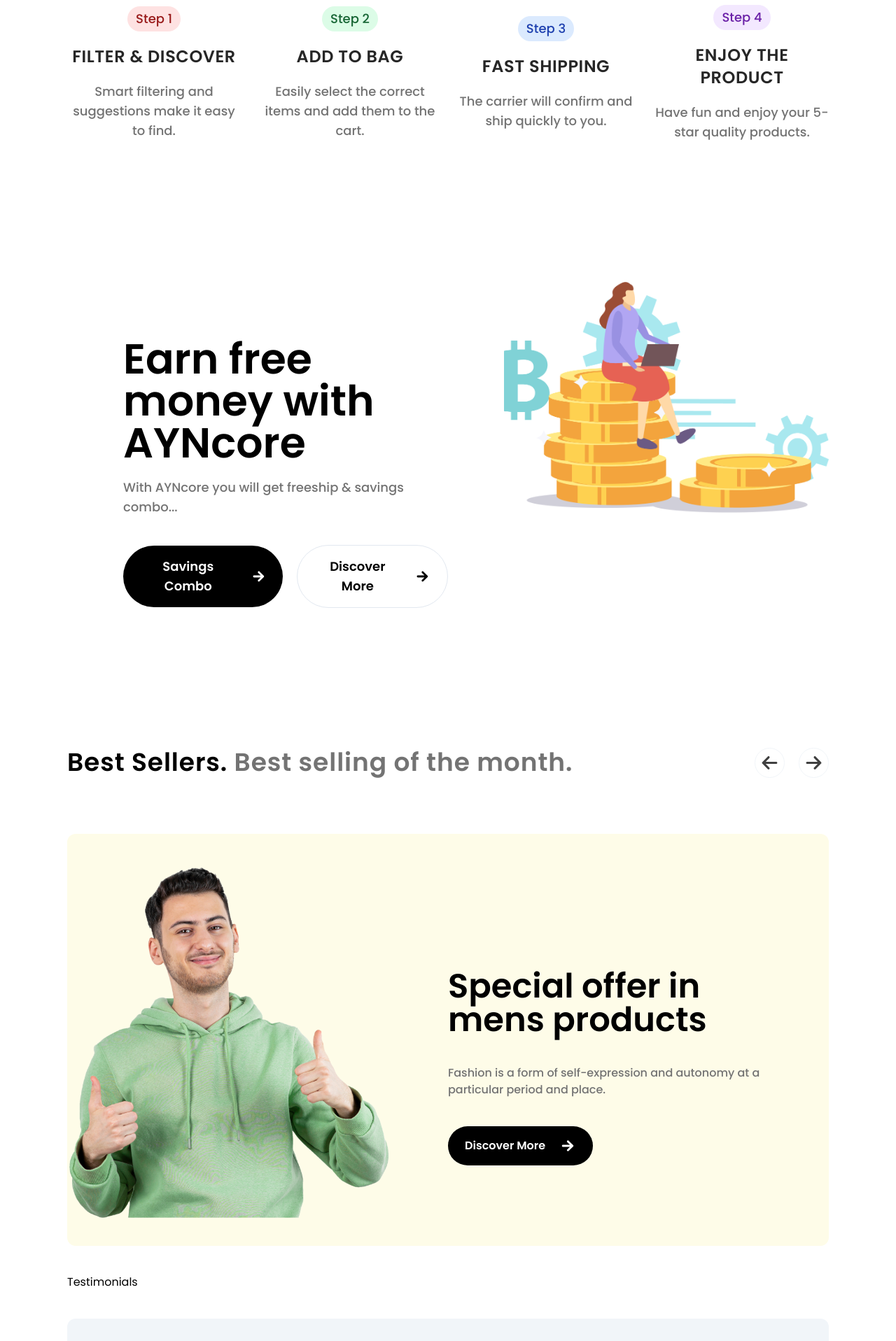
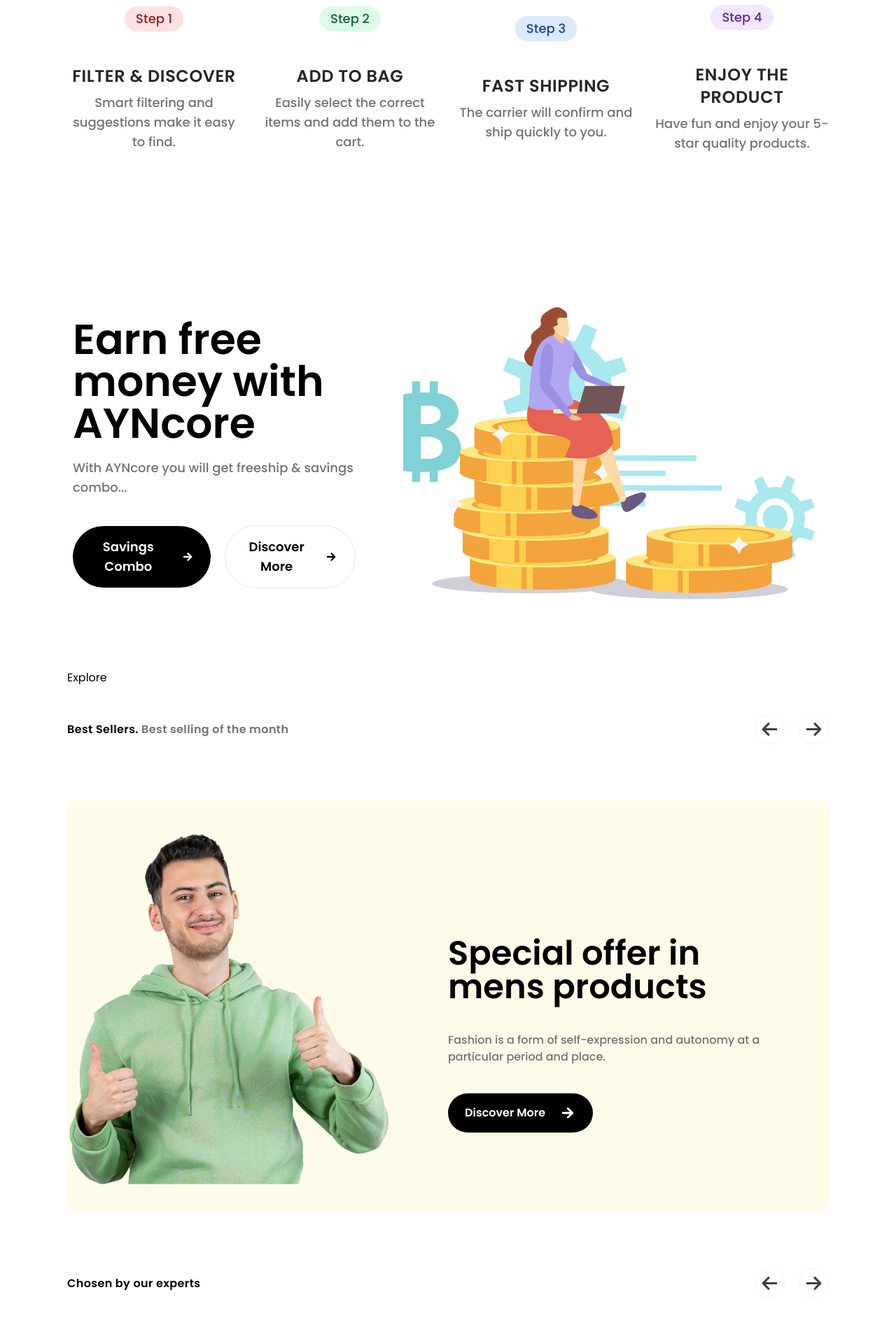
Before and after one commit to ayncore/e-com-web, a Next.js app: page / in a window 1280 px wide. Shown: the part 1494-3411 px from the top of the page at 70% size. Built offline with nearby package versions, Linux system fonts and the light colour scheme.

Commit message:
feat(home/experts.tsx, explore.tsx): initialized

```diff
--- a/src/app/page.tsx
+++ b/src/app/page.tsx
@@ -1,5 +1,7 @@
 import BestSellers from "@/components/home/best-sellers";
 import Discover from "@/components/home/discover";
+import Experts from "@/components/home/experts";
+import Explore from "@/components/home/explore";
 import Hero from "@/components/home/hero";
 import NewArrivals from "@/components/home/new-arrivals";
 import NewsLetter from "@/components/home/news-letter";
@@ -17,10 +19,12 @@
         <NewArrivals />
         <Structure />
         <PrimeMembership/>
+        <Explore/>
         <BestSellers />
         <SpecialOffers/>
+        <Experts/>
+        <NewsLetter />
         <Testimonials />
-        <NewsLetter />
       </div>
     </div>
   );
--- a/src/components/home/best-sellers.tsx
+++ b/src/components/home/best-sellers.tsx
@@ -10,7 +10,7 @@
         <h1 className={`${styles.sectionHeadText}`}>
           Best Sellers.{" "}
           <span className={`${styles.sectionSubText}`}>
-            Best selling of the month.
+            Best selling of the month
           </span>
         </h1>
         <div className="icons flex items-center gap-5 justify-between lg:justify-normal mt-5 lg:mt-0">
--- a/src/components/home/discover.tsx
+++ b/src/components/home/discover.tsx
@@ -10,7 +10,7 @@
         <h1 className={`${styles.sectionHeadText}`}>
         Discover more.{" "}
           <span className={`${styles.sectionSubText}`}>
-          Good things are waiting for you.
+          Good things are waiting for you
           </span>
         </h1>
         <div className="icons flex items-center gap-5 justify-between lg:justify-normal mt-5 lg:mt-0">
--- /dev/null
+++ b/src/components/home/experts.tsx
@@ -0,0 +1,28 @@
+import { styles } from "@/constants/styles";
+import React from "react";
+import { FaArrowLeft } from "react-icons/fa6";
+import { FaArrowRight } from "react-icons/fa6";
+
+const Experts = () => {
+  return (
+    <div className="experts w-full h-full py-10">
+    <div className="flex-row lg:flex items-center justify-between">
+      <h1 className={`${styles.sectionHeadText}`}>
+      Chosen by our experts{" "}
+      </h1>
+      <div className="icons flex items-center gap-5 justify-between lg:justify-normal mt-5 lg:mt-0">
+        <button className=" text-neutral-700 p-2 hover:bg-slate-50 rounded-full border border-slate-100">
+          {" "}
+          <FaArrowLeft size={25} />
+        </button>
+        <button className=" text-neutral-700 p-2 hover:bg-slate-50 rounded-full border border-slate-100">
+          {" "}
+          <FaArrowRight size={25} />
+        </button>
+      </div>
+    </div>
+  </div>
+  )
+}
+
+export default Experts
--- /dev/null
+++ b/src/components/home/explore.tsx
@@ -0,0 +1,9 @@
+import React from 'react'
+
+const Explore = () => {
+  return (
+    <div>Explore</div>
+  )
+}
+
+export default Explore
--- a/src/components/home/new-arrivals.tsx
+++ b/src/components/home/new-arrivals.tsx
@@ -10,7 +10,7 @@
         <h1 className={`${styles.sectionHeadText}`}>
           New Arrivals.{" "}
           <span className={`${styles.sectionSubText}`}>
-          REY backpacks & bags.
+          REY backpacks & bags
           </span>
         </h1>
         <div className="icons flex items-center gap-5 justify-between lg:justify-normal mt-5 lg:mt-0">
--- a/src/components/home/prime-membership.tsx
+++ b/src/components/home/prime-membership.tsx
@@ -5,8 +5,8 @@
 
 const PrimeMembership = () => {
   return (
-    <div className="primemembership h-full w-full bg-white rounded-xl my-10 flex justify-between flex-col lg:flex-row gap-20 lg:gap-0 py-10">
-      <div className="left flex-1 p-2 lg:p-20">
+    <div className="primemembership h-full w-full bg-white rounded-xl my-10 flex justify-between flex-col lg:flex-row gap-20 lg:gap-10 py-10">
+      <div className="left w-[40%] p-2 flex items-center flex-col justify-center">
         <h1 className="text-black font-semibold text-5xl lg:text-6xl max-w-lg">
           Earn free money with AYNcore
         </h1>
@@ -14,12 +14,12 @@
           With AYNcore you will get freeship & savings combo...
         </p>
         <div className="flex items-center mt-10 gap-5 text-sm lg:text-lg font-semibold">
-            <button className="bg-black text-white rounded-full px-4 py-3 lg:px-6 lg:py-4 flex items-center gap-2 lg:gap-5">Savings Combo <IoMdArrowRoundForward className="w-6 h-6"/></button>
-            <button className="bg-white text-black rounded-full px-4 py-3 lg:px-6 lg:py-4 hover:bg-slate-100 border-slate-200 border flex items-center gap-2 lg:gap-5">Discover More <IoMdArrowRoundForward className="w-6 h-6"/></button>
+            <button className="bg-black text-white rounded-full px-4 py-3 lg:px-6 lg:py-4 flex items-center gap-2 lg:gap-5 text-md font-semibold">Savings Combo <IoMdArrowRoundForward className="w-6 h-6"/></button>
+            <button className="bg-white text-black rounded-full px-4 py-3 lg:px-6 lg:py-4 hover:bg-slate-100 border-slate-200 border flex items-center gap-2 lg:gap-5 text-md font-semibold">Discover More <IoMdArrowRoundForward className="w-6 h-6"/></button>
         </div>
       </div>
-      <div className="right flex-1">
-        <Image src={money} alt="" className="" />
+      <div className="right w-[60%]">
+        <Image src={money} alt="" className="p-5" />
       </div>
     </div>
   );
--- a/src/components/home/structure.tsx
+++ b/src/components/home/structure.tsx
@@ -56,14 +56,14 @@
           >
             <Image src={item.img} alt={item.title} className="" />
             <div
-              className={`px-3 py-1 rounded-full mt-5 text-lg lg:text-md font-medium ${getColorClass(index)}`}
+              className={`px-4 py-1 rounded-full mt-5 text-lg lg:text-md font-medium ${getColorClass(index)}`}
             >
               Step {index + 1}
             </div>
-            <h1 className="text-3xl lg:text-2xl font-semibold text-neutral-800 py-5 uppercase tracking-wide">
+            <h1 className="text-2xl lg:text-2xl font-semibold text-neutral-800 mt-10 py-2 uppercase tracking-wide">
               {item.title}
             </h1>
-            <p className="text-xl lg:text-lg font-medium text-neutral-500 max-w-xs">
+            <p className="text-lg lg:text-lg font-medium text-neutral-500 max-w-xs">
               {item.desc}
             </p>
           </div>
--- a/src/constants/styles.tsx
+++ b/src/constants/styles.tsx
@@ -1,6 +1,6 @@
 const styles = {
-  sectionHeadText: "text-black text-4xl md:text-[36px] font-semibold tracking-wide",
-  sectionSubText: "text-4xl md:text-[36px] text-neutral-500 font-semibold tracking-wide",
+  sectionHeadText: "text-black text-3xl lg:text-4xl font-semibold tracking-wide",
+  sectionSubText: "text-3xl lg:text-4xl text-neutral-500 font-semibold tracking-wide",
 };
 
 export { styles };
```
